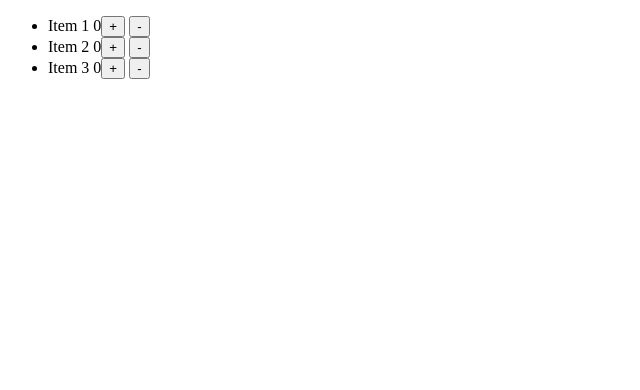
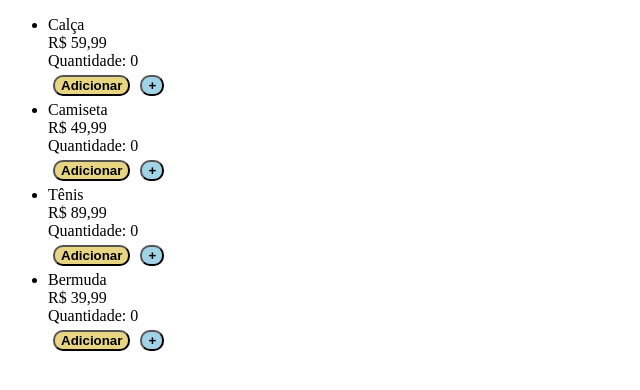
Before and after one commit to iTzMvz/trabalhoListas, a Vue app: page / in a window 1280 px wide. Shown: the top 390 px of the page, without its empty margins (0-640 px from the left). Built offline with nearby package versions, Linux system fonts and the light colour scheme.

Commit message:
carrinho

```diff
--- a/src/App.vue
+++ b/src/App.vue
@@ -1,29 +1,75 @@
 <script setup>
-import { ref } from 'vue';
+import { ref } from 'vue'
 
+const carrinho = ref([])
 const listaProdutos = ref([
   {
     id: 1,
-        name: 'Item 1',
-        preco: 0,
+    name: 'Calça',
+    preco: 59.99,
     quantidade: 0
   },
   {
     id: 2,
-        name: 'Item 2',
-        preco: 0,
+    name: 'Camiseta',
+    preco: 49.99,
     quantidade: 0
   },
   {
     id: 3,
-        name: 'Item 3',
-        preco: 0,
+    name: 'Tênis',
+    preco: 89.99,
+    quantidade: 0
+  },
+  {
+    id: 4,
+    name: 'Bermuda',
+    preco: 39.99,
     quantidade: 0
   }
 ])
+
+function addCarrinho(produto) {
+  carrinho.value.push(produto.id, produto.name, produto.preco, produto.quantidade);
+  calculaValorTotal();
+}
+
+const valorTotal = ref(0)
+
+function calculaValorTotal() {
+    valorTotal.value = 0;
+    if (carrinho.value.length > 0) {
+        for (item of carrinho.value) {
+            valorTotal.value = valorTotal.value + (item.preco * item.quantidade);
+        }
+    }
+}
 </script>
 <template>
   <ul>
-        <li v-for="(produto, id) in listaProdutos" :key="produto.id">{{ produto.name }} {{ produto.quantidade }}<button @click="produto.quantidade++">+</button> <button @click="produto.quantidade--">-</button></li>
+    <li v-for="(produto, id) in listaProdutos" :key="produto.id">
+      <div>{{ produto.name }}</div>
+      <div>
+        {{ produto.preco.toLocaleString('pt-br', { style: 'currency', currency: 'BRL' }) }}
+      </div>
+      <div>Quantidade: {{ produto.quantidade }}</div>
+      <button @click="addCarrinho(produto)">Adicionar</button>
+      <button @click="produto.quantidade++" style="background-color: rgb(161, 211, 231)">+</button>
+      <button
+        v-if="produto.quantidade > 0"
+        @click="produto.quantidade--"
+        style="background-color: rgb(230, 43, 32)"
+      >
+        -
+      </button>
+    </li>
   </ul>
 </template>
+<style scoped>
+button {
+  margin: 5px;
+  border-radius: 10px;
+  font-weight: bold;
+  background-color: rgb(231, 213, 130);
+}
+</style>
```
Lines whose indentation alone changed are shown as unchanged.
